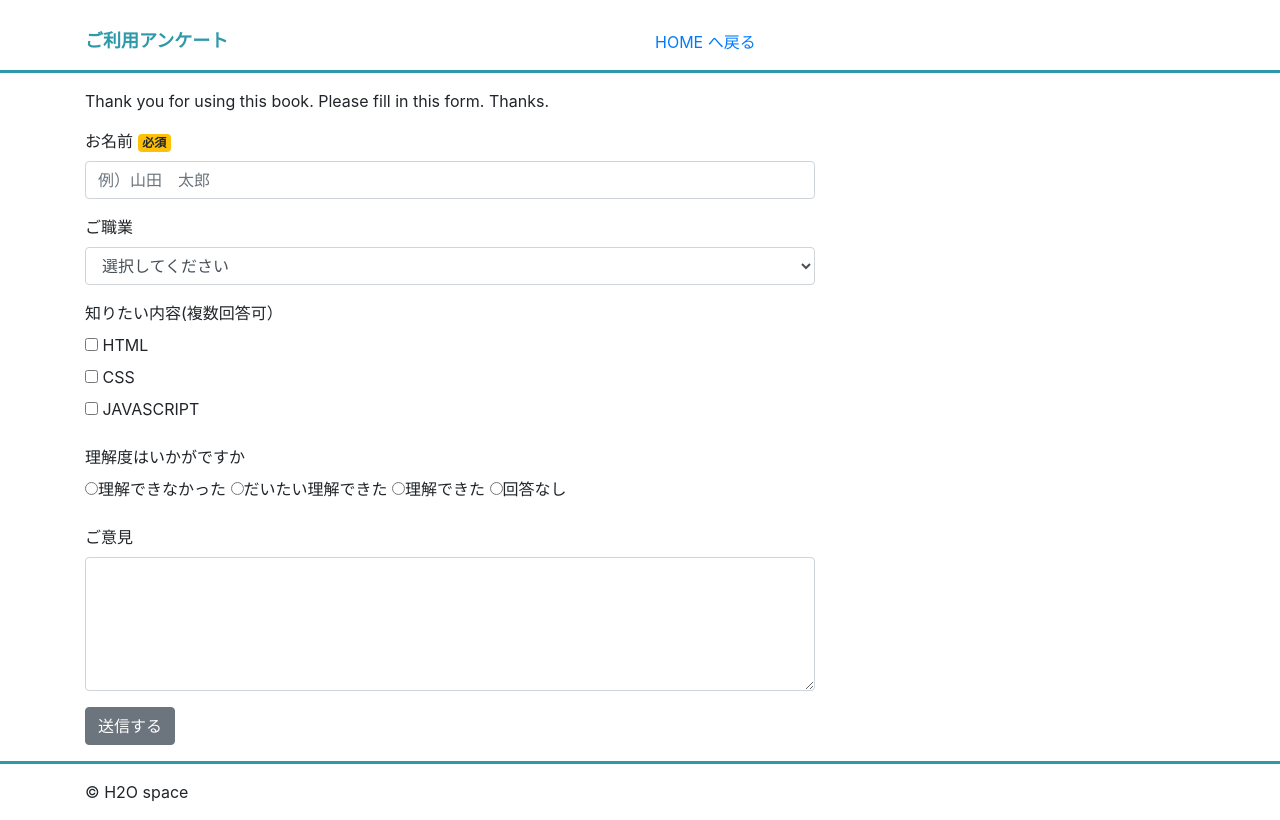
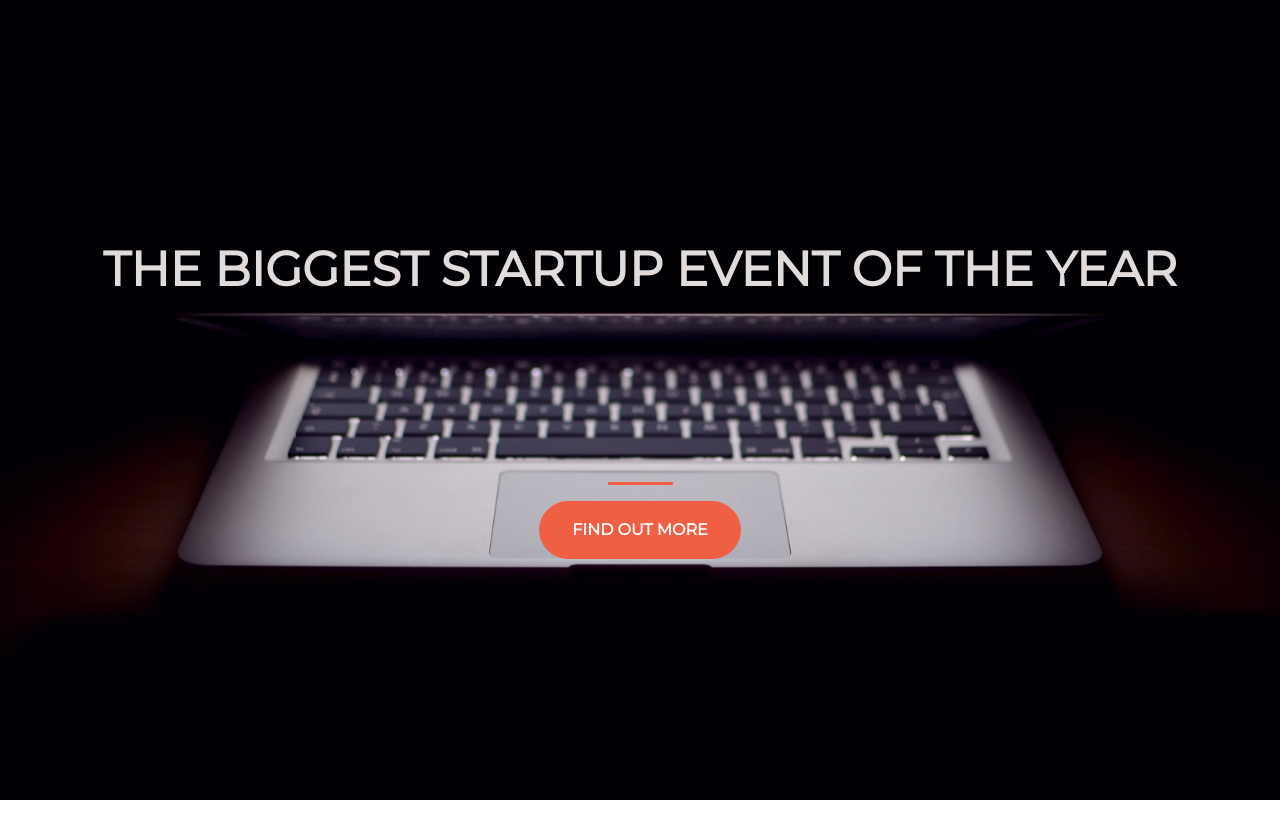
Before and after one commit to wubuchako/practice.github.io, a plain HTML site: page index.html in a window 1280 px wide. Drawn offline with nearby package versions, Linux system fonts and the light colour scheme.

Commit message:
Add files via upload

```diff
--- a/index.html
+++ b/index.html
@@ -1,105 +1,34 @@
 <!DOCTYPE html>
 <html>
-<head>
-    <meta charset="UTF-8">
-    <title>ご利用アンケート</title>
+  <head>
+    <title>Startup</title>
+     <!-- Required meta tags -->
+     <meta charset="utf-8">
+     <meta name="viewport" content="width=device-width, initial-scale=1, shrink-to-fit=no">
+
+    <!-- Google Fonts -->
+    <link href="https://fonts.googleapis.com/css?family=Montserrat" rel="stylesheet">
+
+    <!-- Bootstrap CSS from a CDN. This way you don't have to include the bootstrap file yourself -->
     <link rel="stylesheet" href="https://stackpath.bootstrapcdn.com/bootstrap/4.3.1/css/bootstrap.min.css" integrity="sha384-ggOyR0iXCbMQv3Xipma34MD+dH/1fQ784/j6cY/iJTQUOhcWr7x9JvoRxT2MZw1T" crossorigin="anonymous">
-    <link rel="stylesheet" href="style.css">
-</head>
-<body>
-    <div class="container">
-        <header>
-            <div class="row">
-                <div class="col-sm-6">
-                    <h1>ご利用アンケート</h1>
-                </div>
-                <div class="col-sm-6 align-right">
-                    <a href="">HOME へ戻る</a>
-                </div>
-            </div>
+
+    <!-- Your own stylesheet -->
+    <link rel="stylesheet" type="text/css" href="style.css">
+  </head>
+  <body>
+    <div class="container d-flex align-items-center h-100">
+      <div class="row">
+        <header class="text-center col-12">
+          <h1 class="text-uppercase"><strong>The biggest startup event of the year</strong></h1>
         </header>
+        <div class="buffer col-12"></div>
+        <section class="text-center col-12">
+          <hr>
+          <a href="https://mailchi.mp/3616a64339a0/zero-to-mastery-students">
+            <button class="btn btn-primary btn-xl">Find out more</button>
+          </a>
+        </section>
+      </div>
     </div>
-
-    <hr>
-
-    <div class="container">
-        <form action="http://book.h2o-space.com/html/form.php" method="get" class="row">
-            <div class="col-sm-8 col-sm-offset-2">
-                <p>Thank you for using this book. Please fill in this form. Thanks.</p>
-
-                <div class="form-group">
-                    <label for="name">お名前 <span class="badge badge-warning">必須</span></label>
-                    <!-- inputにidname書くとlabelのforと関連付けられる -->
-                    <input type="text" id="name" name="name" class="form-control" placeholder="例）山田　太郎">
-                </div>
-                <div class="form-group">
-                    <label for="job">ご職業</label>
-                    <select name="job" id="job" class="form-control">
-                        <option value="">選択してください</option>
-                        <option value="会社員">会社員</option>
-                        <option value="学生">学生</option>
-                        <option value="その他">その他</option>
-                    </select>
-                </div>
-                <div class="form-group">
-                    <label>知りたい内容(複数回答可）</label>
-                    <div class="checkbox">
-                        <label>
-                            <input type="checkbox" name="q1" value="html">
-                            HTML
-                        </label>
-                    </div>
-                    <div class="checkbox">
-                        <label>
-                            <input type="checkbox" name="q1" value="css">
-                            CSS
-                        </label>
-                    </div>
-                    <div class="checkbox">
-                        <label>
-                            <input type="checkbox" name="q1" value="javascript">
-                            JAVASCRIPT
-                        </label>
-                    </div>
-                </div>
-                <div class="form-group">
-                    <label>理解度はいかがですか</label>
-                    <div>
-                        <label class="radio">
-                        <input type="radio" name="q2" value="1">理解できなかった
-                        </label>
-                        <label class="radio">
-                        <input type="radio" name="q2" value="2">だいたい理解できた
-                        </label>
-                        <label class="radio">
-                        <input type="radio" name="q2" value="3">理解できた
-                        </label>
-                        <label class="radio">
-                        <input type="radio" name="q2" value="3">回答なし
-                        </label>
-
-                    </div>
-                </div>
-
-                <div class="form-group">
-                    <label for="message">ご意見</label>
-                    <textarea name="message" rows="5" class="form-control"></textarea>
-                </div>
-                <button type="submit" class="btn btn-secondary">送信する</button>
-            </div>
-        </form>
-    </div>
-
-    <hr>
-
-        <div class="container">
-            <footer>
-               <p>&copy; H2O space</p>
-            </footer>
-        </div>
-
-    <script src="https://code.jquery.com/jquery-3.3.1.slim.min.js" integrity="sha384-q8i/X+965DzO0rT7abK41JStQIAqVgRVzpbzo5smXKp4YfRvH+8abtTE1Pi6jizo" crossorigin="anonymous"></script>
-    <script src="https://cdnjs.cloudflare.com/ajax/libs/popper.js/1.14.7/umd/popper.min.js" integrity="sha384-UO2eT0CpHqdSJQ6hJty5KVphtPhzWj9WO1clHTMGa3JDZwrnQq4sF86dIHNDz0W1" crossorigin="anonymous"></script>
-    <script src="https://stackpath.bootstrapcdn.com/bootstrap/4.3.1/js/bootstrap.min.js" integrity="sha384-JjSmVgyd0p3pXB1rRibZUAYoIIy6OrQ6VrjIEaFf/nJGzIxFDsf4x0xIM+B07jRM" crossorigin="anonymous"></script>
-</body>
+  </body>
 </html>
--- a/style.css
+++ b/style.css
@@ -1,21 +1,45 @@
-header {
-    margin-top: 30px;
-    color: #2e99a9;
+body,
+html {
+  width: 100%;
+  height: 100%;
+  font-family: 'Montserrat', sans-serif;
+  background: url(header.jpg) no-repeat center center fixed;
+  -webkit-background-size: cover;
+  -moz-background-size: cover;
+  -o-background-size: cover;
+  background-size: cover;
+
+}
+
+h1 {
+  font-size: 3rem;
+  color: #e2dbdb;
+}
+.btn {
+  font-weight: 700;
+  border-radius:300px;
+  text-transform: uppercase;
+}
+.btn-primary {
+  background-color: #f05f44;
+  border-color: #f05f44;
+}
+.btn-xl{
+  padding: 1rem 2rem;
+}
+
+.btn-primary:hover {
+  background-color: #EE4B08;
+  border-color:  #EE4B08;
+  border-width: 4px;
 }
 
 hr {
-    border-width: 3px;
-    border-color: #2e99a9;
+  border-color: #f05f44;
+  border-width: 3px;
+  max-width: 65px;
 }
 
-h1 {
-    font-size: 18px;
-    font-weight: bold;
-    margin:0;
+.buffer {
+  height: 10rem;
 }
-
-@media only screen and (max-width: 992px) {
-    .radio-inline {
-        display:block;
-    }
-}
```
